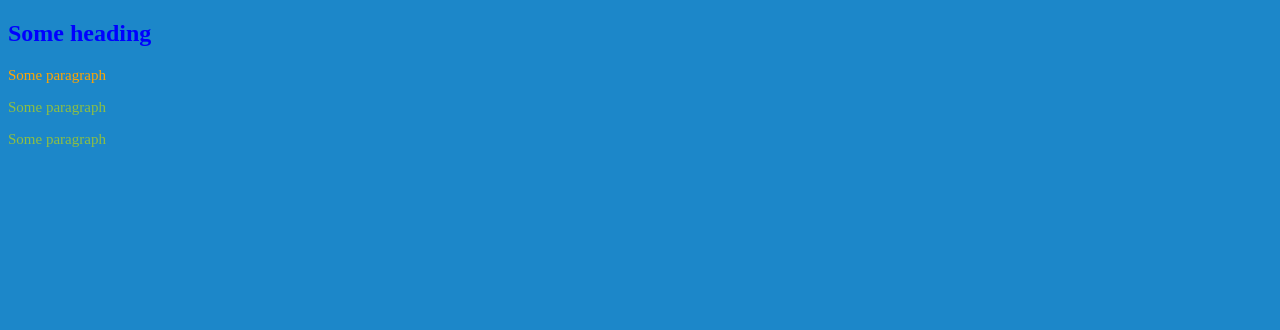
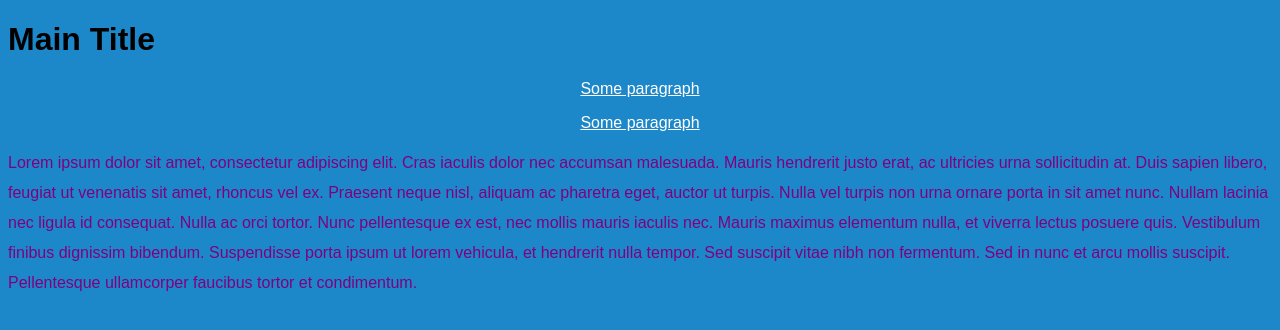
Before and after one commit to sophiapaz/CSEN60, a plain HTML site: page week_two/css-playground/index.html in a window 1280 px wide. Drawn offline with Linux system fonts and the light colour scheme.

Commit message:
google and css update

```diff
--- a/week_two/css-playground/index.html
+++ b/week_two/css-playground/index.html
@@ -3,22 +3,13 @@
   <head>
     <title>Title of the document</title>
     <!-- internal styles -->
-    <style>
-        /* this is aa comment */
-        body {
-          background-color: #1c87c9;
-        }
-        p {
-          color: white;
-        }
-      </style>
       <link rel="stylesheet" type="text/css" href="style.css">
   </head>
   <body>
     <!-- inline styles -->
-    <h2 style="color:blue">Some heading</h2>
-    <p style="color:orange; font-size:15px">Some paragraph</p>
-    <p style="color:#8ebf42; font-size:15px">Some paragraph</p>
-    <p style="color:#8ebf42; font-size:15px">Some paragraph</p>
+    <h1>Main Title</h1>
+    <p class="middle-p">Some paragraph</p>
+    <p class="middle-p">Some paragraph</p>
+    <p id="main-text">Lorem ipsum dolor sit amet, consectetur adipiscing elit. Cras iaculis dolor nec accumsan malesuada. Mauris hendrerit justo erat, ac ultricies urna sollicitudin at. Duis sapien libero, feugiat ut venenatis sit amet, rhoncus vel ex. Praesent neque nisl, aliquam ac pharetra eget, auctor ut turpis. Nulla vel turpis non urna ornare porta in sit amet nunc. Nullam lacinia nec ligula id consequat. Nulla ac orci tortor. Nunc pellentesque ex est, nec mollis mauris iaculis nec. Mauris maximus elementum nulla, et viverra lectus posuere quis. Vestibulum finibus dignissim bibendum. Suspendisse porta ipsum ut lorem vehicula, et hendrerit nulla tempor. Sed suscipit vitae nibh non fermentum. Sed in nunc et arcu mollis suscipit. Pellentesque ullamcorper faucibus tortor et condimentum.</p>
   </body>
 </html>
--- a/week_two/css-playground/style.css
+++ b/week_two/css-playground/style.css
@@ -5,7 +5,27 @@ order of precedence:
     3. external styles
 */
 
-p{
-    color: purple
+html {
+    font-family: Arial, sans-serif;
+}
+
+body {
+    background-color: #1c87c9;
+}
+
+p {
+    color: purple;
     /* background-color: orange; */
 }
+
+/* class selector*/
+.middle-p {
+    color: #FFFFFF;
+    text-align: center;
+    text-decoration: underline;
+}
+
+/* id selector */
+#main-text{
+    line-height: 30px;
+}
```
Also changed, not shown: week_two/google/index.html (+5 -4 lines), week_two/google/assets/google-logo.png (added).
